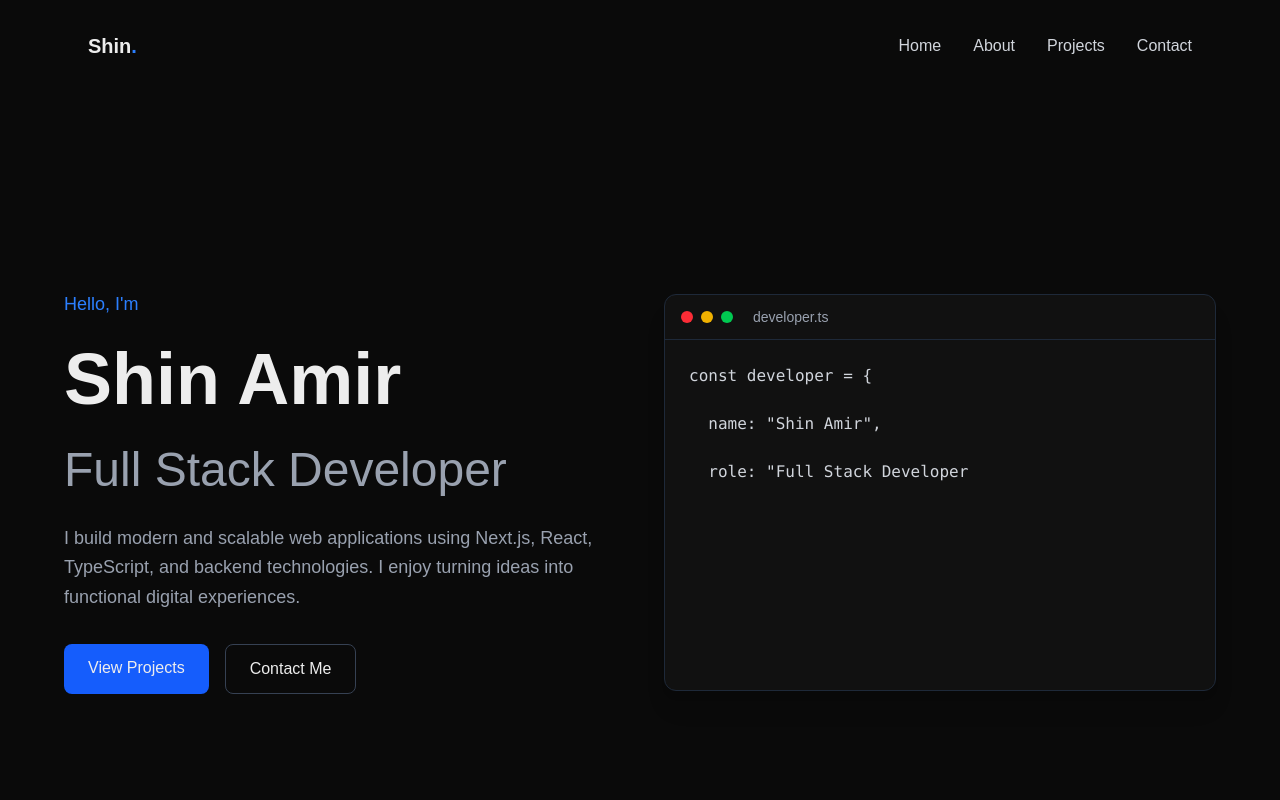
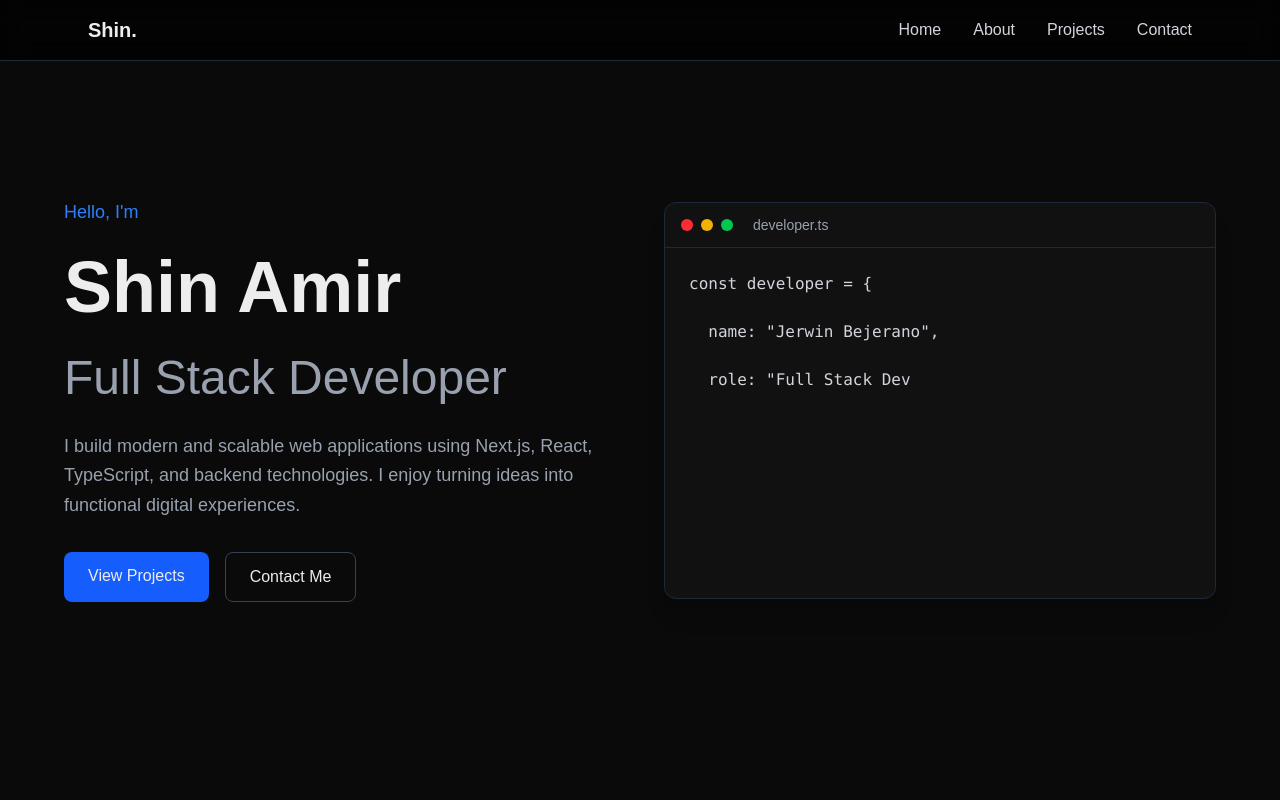
Before and after one commit to fushigurolex/myport, a Next.js app: page / in a window 1280 px wide. Shown: the top 800 px of the page. Built offline with nearby package versions, Linux system fonts and the light colour scheme.

Commit message:
modified a bit

```diff
--- a/components/About.tsx
+++ b/components/About.tsx
@@ -13,18 +13,13 @@ export default function About() {
         py-24
       "
     >
-
       <div
         className="
           max-w-6xl
           mx-auto
         "
       >
-
-        {/* Section Title */}
-
         <div className="mb-16">
-
           <p
             className="
               text-blue-500
@@ -35,8 +30,6 @@ export default function About() {
           >
             01. About
           </p>
-
-
           <h2
             className="
               text-4xl
@@ -47,13 +40,7 @@ export default function About() {
           >
             About Me
           </h2>
-
         </div>
-
-
-
-        {/* Main About Area */}
-
         <div
           className="
             grid
@@ -62,19 +49,8 @@ export default function About() {
             items-center
           "
         >
-
-
-          {/* Photo */}
-
           <ProfileCard />
-
-
-
-          {/* Description */}
-
           <div>
-
-
             <h3
               className="
                 text-3xl
@@ -82,10 +58,8 @@ export default function About() {
                 mb-5
               "
             >
-              Hi, I'm Shin Amir
+              Hi, I'm Jerwin Bejerano
             </h3>
-
-
             <h4
               className="
                 text-xl
@@ -95,8 +69,6 @@ export default function About() {
             >
               Full Stack Developer with Data Entry Experience
             </h4>
-
-
             <p
               className="
                 text-gray-400
@@ -107,12 +79,8 @@ export default function About() {
               I'm a detail-oriented developer who enjoys
               building websites that are functional,
               accessible, and useful for the community.
-
-
               <br />
               <br />
-
-
               My journey started as a programmer in a
               private company, where I developed software
               solutions and improved my technical skills.
@@ -120,29 +88,11 @@ export default function About() {
               strengthening my attention to detail and
               understanding of information management.
             </p>
-
-
           </div>
-
-
         </div>
-
-
-
-        {/* Experience */}
-
         <ExperienceCard />
-
-
-
-        {/* Tech Stack */}
-
         <TechStack />
-
-
       </div>
-
-
     </section>
   );
 }
--- a/components/CodeCard.tsx
+++ b/components/CodeCard.tsx
@@ -6,7 +6,7 @@ import { useEffect, useState } from "react";
 
 const code = `const developer = {
 
-  name: "Shin Amir",
+  name: "Jerwin Bejerano",
 
   role: "Full Stack Developer",
 
@@ -32,64 +32,42 @@ export default function CodeCard() {
 
 
   useEffect(() => {
-
     let index = 0;
-
 
     const typingSpeed =
       (currentIndex: number) => {
         return currentIndex < 25 ? 80 : 25;
       };
 
-
     const typing = setInterval(() => {
-
 
       setDisplayedCode(
         code.slice(0, index)
       );
 
-
       index++;
 
-
       if(index > code.length){
-
         clearInterval(typing);
-
         setFinished(true);
-
       }
-
-
     }, typingSpeed(index));
-
-
     return () => clearInterval(typing);
-
-
   }, []);
 
-
-
   return (
-
     <motion.div
-
       initial={{
         opacity:0,
         x:50
       }}
-
       animate={{
         opacity:1,
         x:0
       }}
-
       transition={{
         duration:.8
       }}
-
       className="
         bg-[#111]
         border
@@ -98,12 +76,7 @@ export default function CodeCard() {
         overflow-hidden
         shadow-xl
       "
-
     >
-
-
-      {/* Header */}
-
       <div
         className="
           flex
@@ -115,24 +88,13 @@ export default function CodeCard() {
           border-gray-800
         "
       >
-
         <span className="w-3 h-3 bg-red-500 rounded-full"/>
         <span className="w-3 h-3 bg-yellow-500 rounded-full"/>
         <span className="w-3 h-3 bg-green-500 rounded-full"/>
-
-
         <span className="ml-3 text-sm text-gray-400">
           developer.ts
         </span>
-
-
       </div>
-
-
-
-      {/* Code */}
-
-
       <pre
         className="
           p-6
@@ -143,20 +105,14 @@ export default function CodeCard() {
           min-h-[350px]
         "
       >
-
         {displayedCode}
-
         {finished && (
           <span className="animate-pulse">
             |
           </span>
         )}
-
       </pre>
-
-
     </motion.div>
-
   );
 
 }
--- a/components/Hero.tsx
+++ b/components/Hero.tsx
@@ -113,8 +113,6 @@ export default function Hero() {
         >
           <CodeCard />
         </div>
-
-
       </div>
     </section>
   );
--- a/components/Navbar.tsx
+++ b/components/Navbar.tsx
@@ -1,36 +1,160 @@
+"use client";
+
+import { useState } from "react";
+
 export default function Navbar() {
-    return(
+
+  const [isOpen, setIsOpen] = useState(false);
+
+
+  const links = [
+    {
+      name: "Home",
+      href: "#home",
+    },
+    {
+      name: "About",
+      href: "#about",
+    },
+    {
+      name: "Projects",
+      href: "#projects",
+    },
+    {
+      name: "Contact",
+      href: "#contact",
+    },
+  ];
+
+
+  return (
     <nav
-        className="max-w-6xl mx-auto flex items-center justify-between py-8 px-6"
+      className="
+        fixed
+        top-0
+        w-full
+        z-50
+        bg-black/70
+        backdrop-blur-md
+        border-b
+        border-gray-800
+      "
     >
+
       <div
-            className="text-xl font-bold"
+        className="
+          max-w-6xl
+          mx-auto
+          px-6
+          py-4
+          flex
+          justify-between
+          items-center
+        "
       >
-                Shin<span className="text-blue-500">.</span>
+
+
+        {/* Logo */}
+
+        <a
+          href="#home"
+          className="
+            text-xl
+            font-bold
+          "
+        >
+          Shin.
+        </a>
+
+
+
+        {/* Desktop Menu */}
+
+        <div
+          className="
+            hidden
+            md:flex
+            gap-8
+          "
+        >
+
+          {links.map((link) => (
+
+            <a
+              key={link.name}
+              href={link.href}
+              className="
+                text-gray-300
+                hover:text-white
+                transition
+              "
+            >
+              {link.name}
+            </a>
+
+          ))}
+
         </div>
 
+
+
+        {/* Mobile Button */}
+
+        <button
+          onClick={() => setIsOpen(!isOpen)}
+          className="
+            md:hidden
+            text-2xl
+          "
+        >
+
+          {isOpen ? "✕" : "☰"}
+
+        </button>
+
+
+      </div>
+
+
+
+      {/* Mobile Menu */}
+
+      {isOpen && (
+
         <div
-            className="hidden md:flex gap-8 text-gray-300"
+          className="
+            md:hidden
+            px-6
+            pb-6
+            flex
+            flex-col
+            gap-5
+            bg-black
+          "
         >
-                <a href="#home" className="hover:text-white">
-                    Home
+
+          {links.map((link) => (
+
+            <a
+              key={link.name}
+              href={link.href}
+              onClick={() => setIsOpen(false)}
+              className="
+                text-gray-300
+                hover:text-white
+              "
+            >
+              {link.name}
             </a>
 
-                <a href="#about" className="hover:text-white">
-                    About
-                </a>
+          ))}
 
-                <a href="#projects" className="hover:text-white">
-                    Projects
-                </a>
 
-                <a href="#contact" className="hover:text-white">
-                    Contact
-                </a>
         </div>
 
-            <button
-            className="md:hidden text-2x1 text-gray-300">☰</button>
+      )}
+
+
     </nav>
-    )
+  );
 }
```
Also changed, not shown: components/ExperienceCard.tsx (+0 -32 lines), components/ProfileCard.tsx (+0 -10 lines), components/TechStack.tsx (+0 -14 lines). Lines whose indentation alone changed are shown as unchanged.
